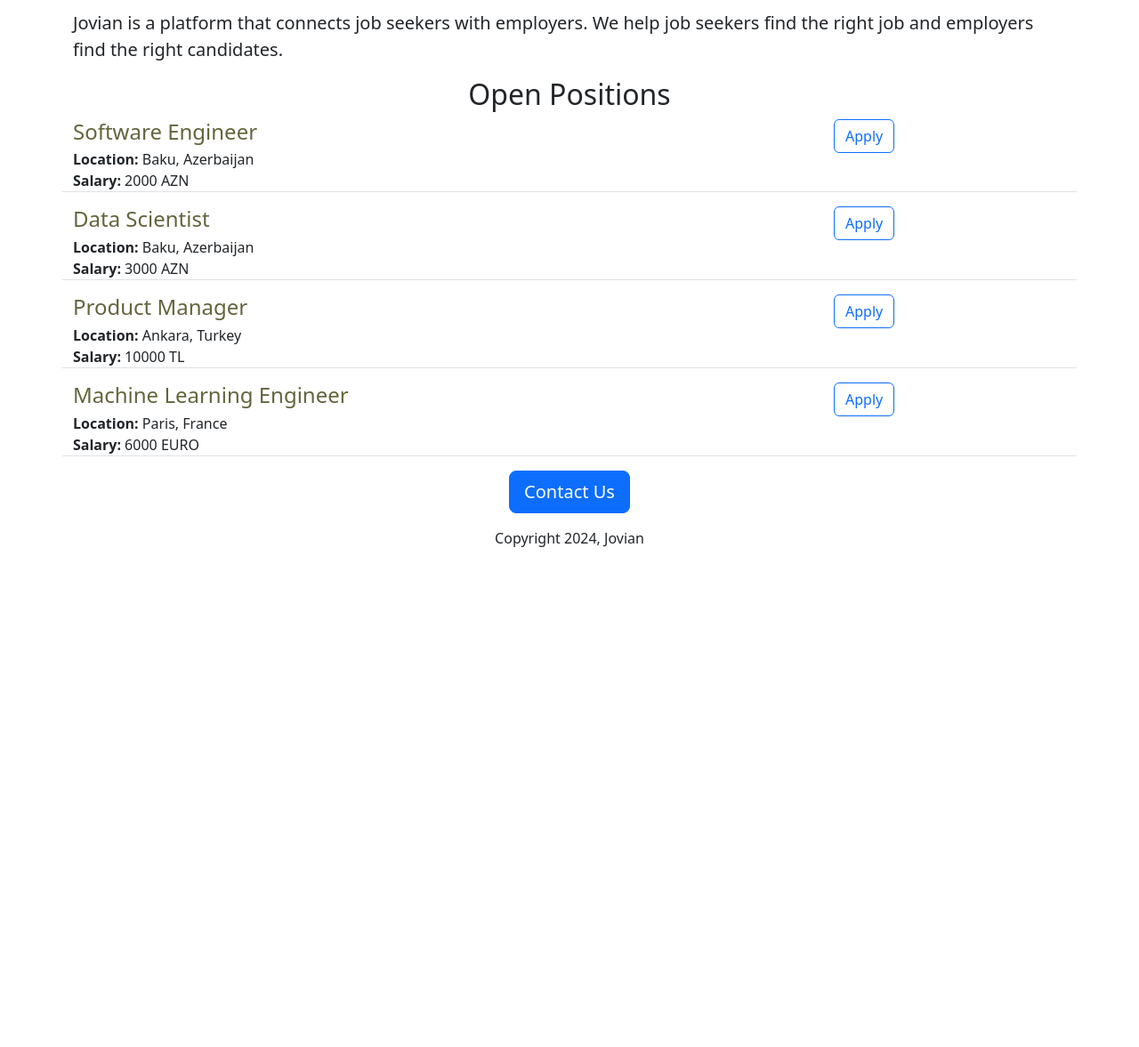
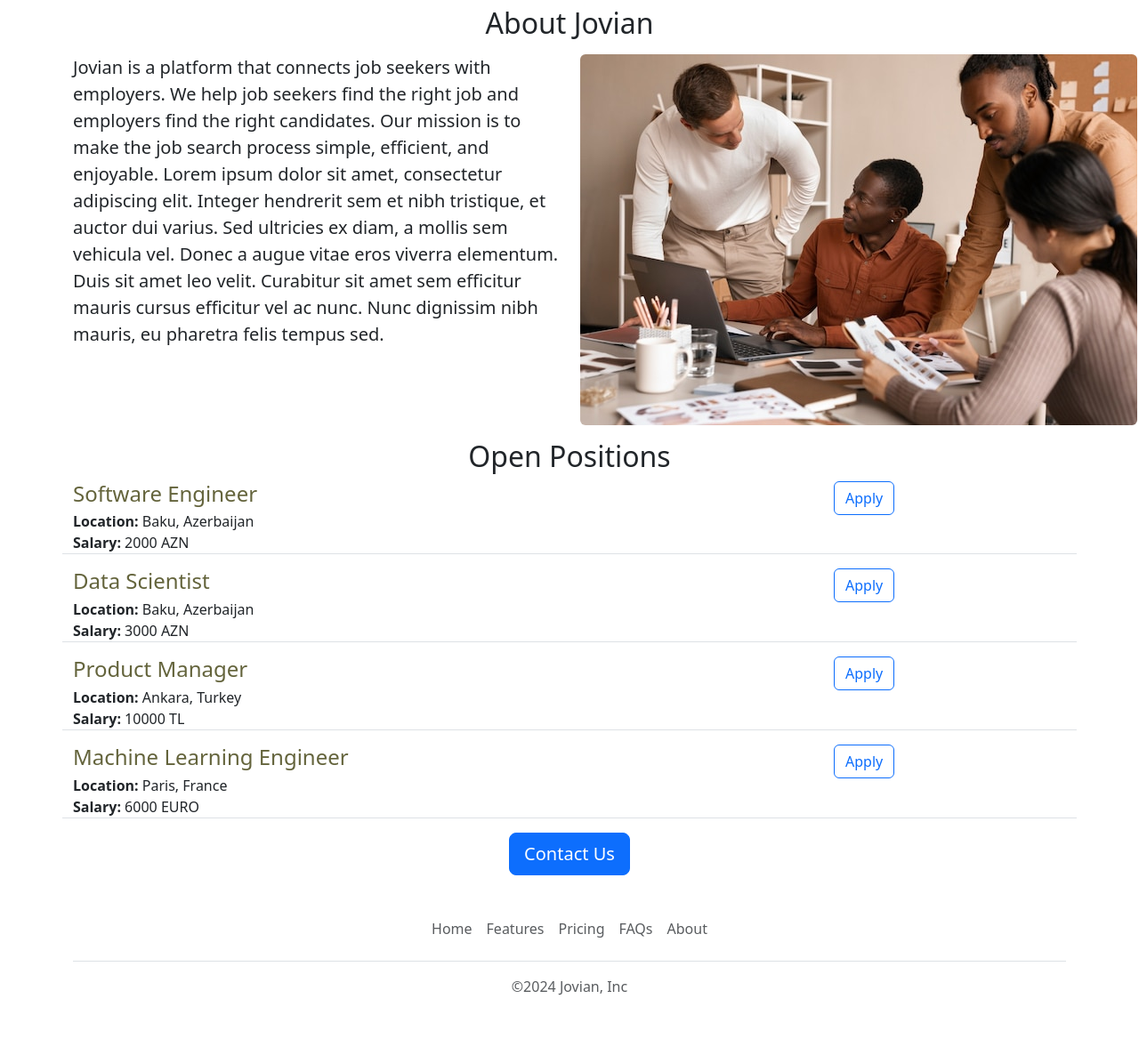
Before and after one commit to qedir314/jovian-careers-website, a Flask app: page / in a window 1280 px wide. Shown: the part 367-1544 px from the top of the page at 89% size. Before the commit the page ends 982 px from the top, so only its background shows below. Run offline with Flask 3, Linux system fonts and the light colour scheme.

Commit message:
Added some improvements

```diff
--- /dev/null
+++ b/templates/footer.html
@@ -0,0 +1,12 @@
+<div class="container">
+  <footer class="py-3 my-4">
+    <ul class="nav justify-content-center border-bottom pb-3 mb-3">
+      <li class="nav-item"><a href="#" class="nav-link px-2 text-body-secondary">Home</a></li>
+      <li class="nav-item"><a href="#" class="nav-link px-2 text-body-secondary">Features</a></li>
+      <li class="nav-item"><a href="#" class="nav-link px-2 text-body-secondary">Pricing</a></li>
+      <li class="nav-item"><a href="#" class="nav-link px-2 text-body-secondary">FAQs</a></li>
+      <li class="nav-item"><a href="#" class="nav-link px-2 text-body-secondary">About</a></li>
+    </ul>
+    <p class="text-center text-body-secondary">&copy;2024 Jovian, Inc</p>
+  </footer>
+</div>
--- a/templates/home.html
+++ b/templates/home.html
@@ -10,15 +10,27 @@
           href="{{ url_for('static', filename='css/style.css') }}">
 </head>
 <body>
+    {% include 'navbar.html' %}
     <div class="container">
         <h1 class="text-center mt-2 mb-3">{{company_name}} Careers</h1>
         <div class="text-center">
             <img id="photo" class="img-fluid" src="https://i.gifer.com/1ABW.gif" alt="#">
         </div>
         <h2 class="text-center mt-2 mb-3">About Jovian</h2>
-        <p class="lead">
-            Jovian is a platform that connects job seekers with employers. We help job seekers find the right job and employers find the right candidates.
-        </p>
+        <div class="row" style="margin-bottom:16px">
+            <div class="d-none d-md-block col-6">
+                <p class="lead">
+                    Jovian is a platform that connects job seekers with employers.
+                    We help job seekers find the right job and employers find the right candidates.
+                    Our mission is to make the job search process simple, efficient, and enjoyable.
+                    Lorem ipsum dolor sit amet, consectetur adipiscing elit. Integer hendrerit sem et nibh tristique, et auctor dui varius. Sed ultricies ex diam, a mollis sem vehicula vel. Donec a augue vitae eros viverra elementum. Duis sit amet leo velit. Curabitur sit amet sem efficitur mauris cursus efficitur vel ac nunc. Nunc dignissim nibh mauris, eu pharetra felis tempus sed.
+                </p>
+            </div>
+            <div class="col-6">
+                <img src="./static/work.jpg" alt="#"
+                     style="heigt:320px;border-radius:6px ">
+            </div>
+        </div>
         <h2 class="text-center">Open Positions</h2>
         <div>
             {% for job in jobs %}
@@ -26,9 +38,10 @@
             {% endfor %}
         </div>
         <div class="text-center">
-            <button class="btn btn-primary btn-lg">Contact Us</button>
-            <p class="mt-3">Copyright 2024, Jovian</p>
+            <a href="mailto:questions@jovian.org" type="button"
+                    class="btn btn-primary btn-lg">Contact Us</a>
         </div>
     </div>
+    {% include 'footer.html' %}
 </body>
 </html>
--- a/templates/jobitems.html
+++ b/templates/jobitems.html
@@ -14,7 +14,8 @@
         {% endif %}
     </div>
     <div class="col-3">
-        <button type="button" class="btn btn-outline-primary">Apply</button>
+        <a href="mailto:job@jovian.org" type="button"
+           class="btn btn-outline-primary">Apply</a>
     </div>
 
 </div>
--- /dev/null
+++ b/templates/navbar.html
@@ -0,0 +1,11 @@
+<nav
+        class="navbar bg-body-tertiary shadow-sm fixed-top bg-white">
+  <div class="container-fluid">
+    <a class="navbar-brand" href="#">
+      <img src="/static/bootstrap-logo.svg" alt="Logo" width="30" height="24"
+           class="d-inline-block align-text-top">
+      Jovian Careers
+    </a>
+  </div>
+</nav>
+<div style="height: 50px"></div>
```
Also changed, not shown: static/bootstrap-logo.svg (added), static/work.jpg (added).
